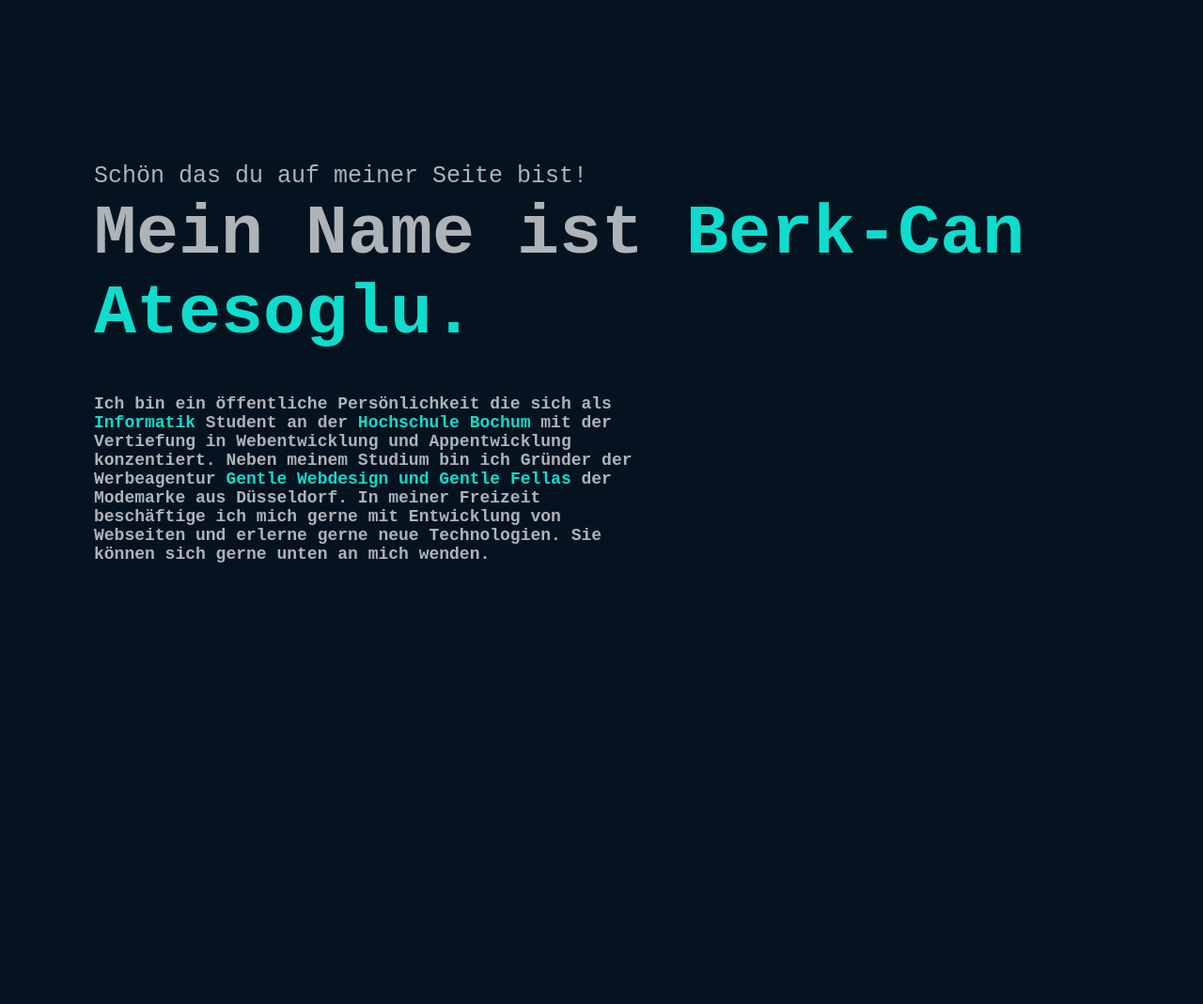
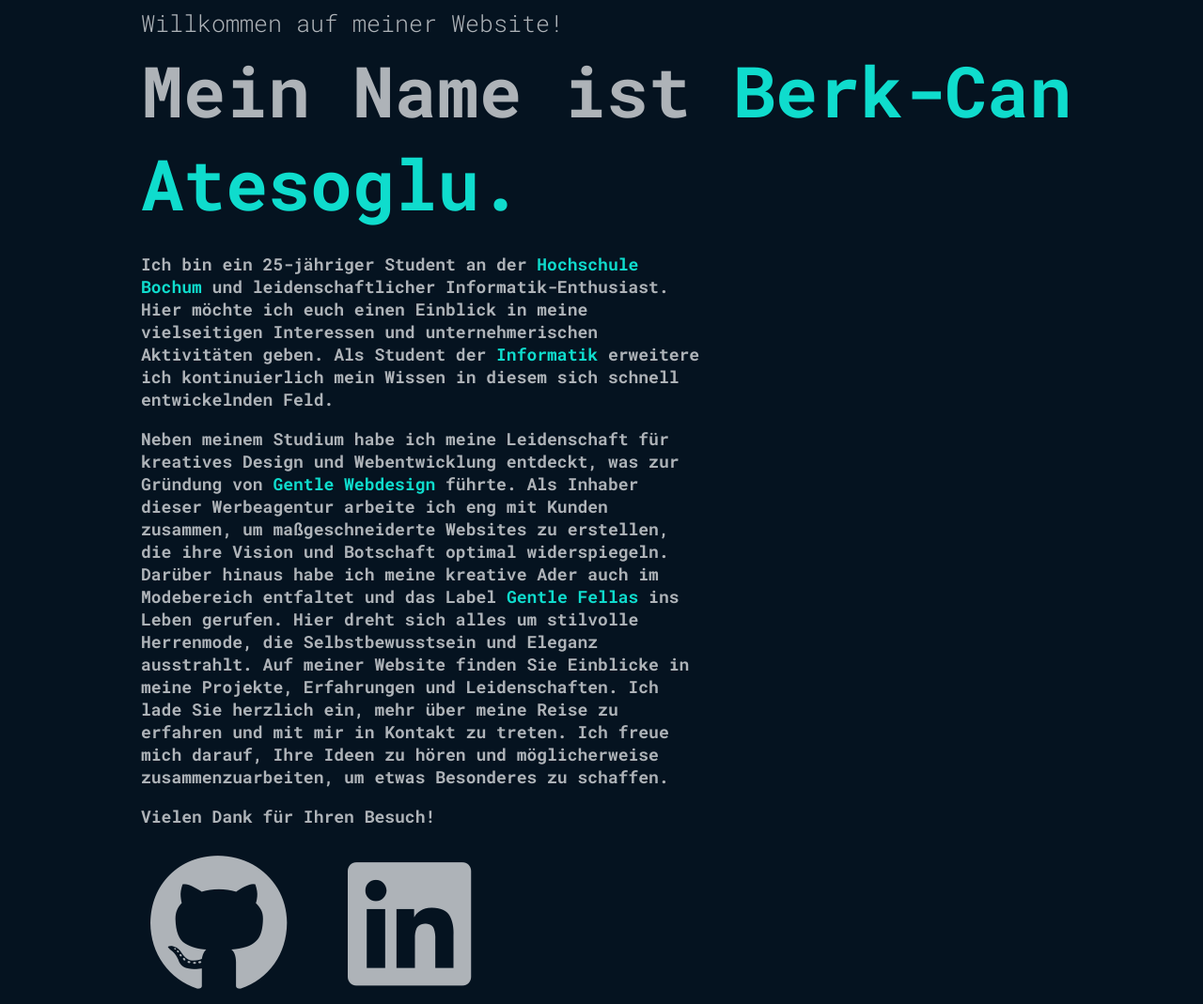
Before and after one commit to DevBerkcan/portfolio_simple, a plain HTML site: page index.html in a window 1280 px wide. Shown: the whole page at 94% size. Before the commit the page ends 816 px from the top, so only its background shows below. Drawn offline with nearby package versions, Linux system fonts and the light colour scheme.

Commit message:
hotfix: new personaltext and styling

```diff
--- a/index.html
+++ b/index.html
@@ -1,34 +1,41 @@
 <html lang = "en">
     <head>
-        <link rel = "stylesheet" href= "style.css">
-        <meta charset = "UTF-8">
+    <link rel="stylesheet" href="style.css">
+    <link href="https://fonts.googleapis.com/css2?family=Roboto+Mono:wght@300;400;500;700&display=swap" rel="stylesheet">
+    <link href="https://fonts.googleapis.com/css2?family=Roboto:wght@300;400;500;700&display=swap" rel="stylesheet">
+    <link rel="stylesheet" href="https://cdnjs.cloudflare.com/ajax/libs/animate.css/4.0.0/animate.min.css"/>
+    <script src="https://use.fontawesome.com/93e7b9411f.js"></script>
+    <meta charset="UTF-8">
+    <meta name="viewport" content="width=device-width, initial-scale=1.0">
+
         <title>Berk-Can Atesoglu</title>
      </head>
 
 <body>
     <h2 class="animate__animated animate__fadeIn">
-        Schön das du auf meiner Seite bist!
+        Willkommen auf meiner Website!
     </h2>
     <h1 class ="animate__animated animate__slideinleft">
         Mein Name ist<span class="accent"> Berk-Can Atesoglu. </span>
     <h1>
 
     <p class = "animate__animated animate__fadeIn description">
-        Ich bin ein öffentliche Persönlichkeit die sich als  <span class="accent">Informatik</span>
-        Student an der <span class="accent">Hochschule Bochum</span>
-        mit der Vertiefung in Webentwicklung und Appentwicklung konzentiert.
-        Neben meinem Studium bin ich Gründer der Werbeagentur
-        <span class="accent">Gentle Webdesign und Gentle Fellas</span>
-        der Modemarke aus Düsseldorf.
-        In meiner Freizeit beschäftige ich mich gerne mit Entwicklung von Webseiten und erlerne gerne neue Technologien.
-        Sie können sich gerne unten an mich wenden.
-    </p>
+
+    Ich bin ein 25-jähriger Student an der <span class="accent">Hochschule Bochum</span> und leidenschaftlicher Informatik-Enthusiast. Hier möchte ich euch einen Einblick in meine vielseitigen Interessen und unternehmerischen Aktivitäten geben.
+    Als Student der  <span class="accent">Informatik</span> erweitere ich kontinuierlich mein Wissen in diesem sich schnell entwickelnden Feld.
+    <p class ="animate__animated animate__fadeIn description"> Neben meinem Studium habe ich meine Leidenschaft für kreatives Design und Webentwicklung entdeckt, was zur Gründung von  <span class="accent">Gentle Webdesign</span> führte. Als Inhaber dieser Werbeagentur arbeite ich eng mit Kunden zusammen, um maßgeschneiderte Websites zu erstellen, die ihre Vision und Botschaft optimal widerspiegeln.
+    Darüber hinaus habe ich meine kreative Ader auch im Modebereich entfaltet und das Label  <span class="accent">Gentle Fellas</span> ins Leben gerufen. Hier dreht sich alles um stilvolle Herrenmode, die Selbstbewusstsein und Eleganz ausstrahlt.
+    Auf meiner Website finden Sie Einblicke in meine Projekte, Erfahrungen und Leidenschaften. Ich lade Sie herzlich ein, mehr über meine Reise zu erfahren und mit mir in Kontakt zu treten. Ich freue mich darauf, Ihre Ideen zu hören und möglicherweise zusammenzuarbeiten, um etwas Besonderes zu schaffen.
+</p>
+   <p class = "animate__animated animate_fade description"> Vielen Dank für Ihren Besuch! </p>
 
     <div>
-    <a href = "https://github.com/DevBerkcan" target = "_blank"></a>
-
-    <a href = "https://www.linkedin.com/in/berk-can-atesoglu-b6366a1ab/" target = "_blank"></a>
-
-    </div>
+    <a href = "https://github.com/DevBerkcan" target = "_blank">
+        <i class="fa fa-github fa-2x animate__animated animate__jackInTheBox animate__fadeIn" aria-hidden="true"></i>
+    </a>
+    <a href = "https://www.linkedin.com/in/berk-can-atesoglu-b6366a1ab/" target = "_blank">
+        <i class="fa fa-linkedin-square fa-2x animate__animated animate__jackInTheBox animate__fadeIn" aria-hidden="true"></i>
+    </a>
+  </div>
 </body>
 </html>
--- a/style.css
+++ b/style.css
@@ -2,10 +2,10 @@ body{
     font-family: 'Roboto', sans-serif;
     background-color: #051320;
     color: #aeb3b8;
-    display: flex;
-    flex-direction: column;
+    display: center;
+    flex-direction: center;
     justify-content: center;
-    margin-left: 100px;
+    margin-left: 150px;
     margin-right: 100px;
     height: 100vh;
 }
@@ -34,7 +34,7 @@ p {
 }
 
 i {
-    margin: 5px;
+    margin: 10px;
 }
 
 a {
@@ -61,6 +61,6 @@ a:hover {
 
     body {
         margin-left: 25px;
-        margin-right: 25px;
+        margin-right: 25pxpx;
     }
 }
```
